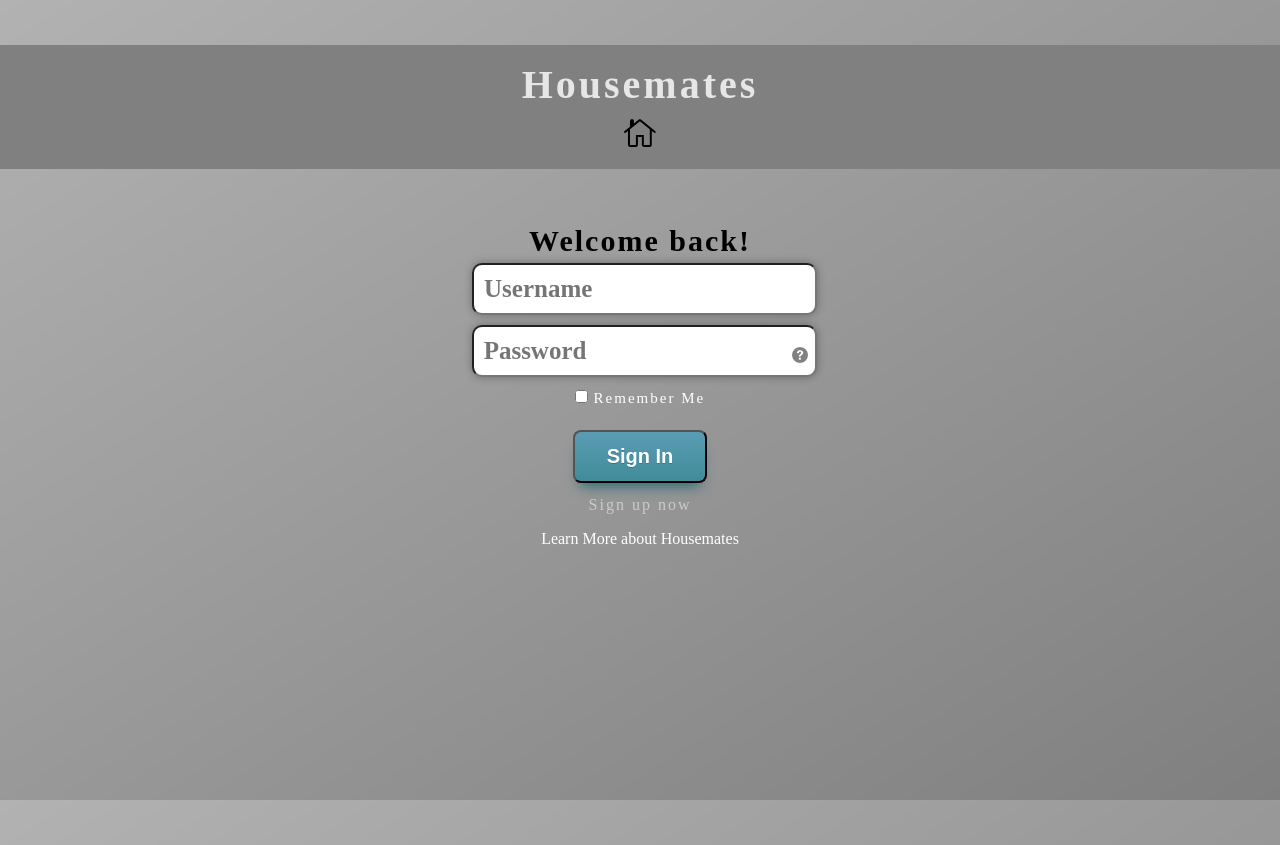
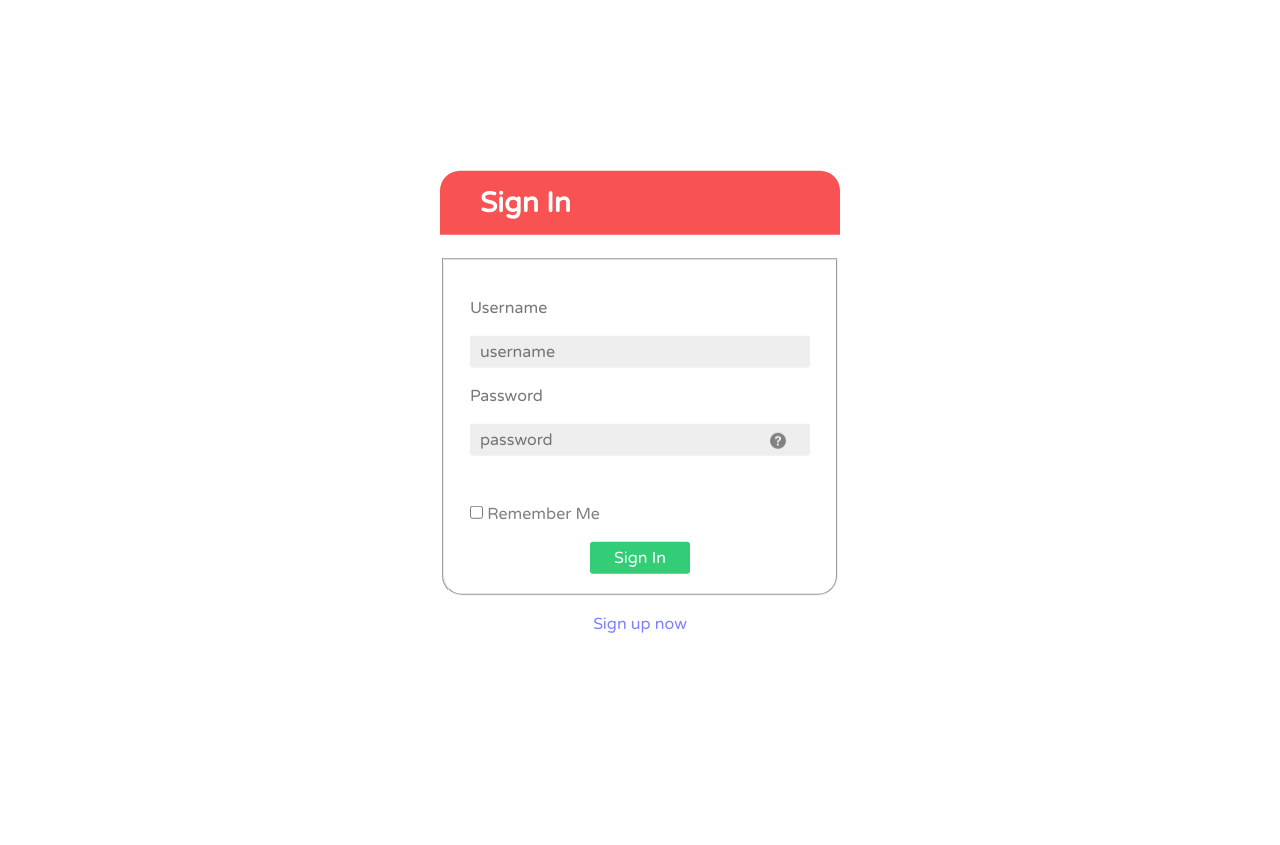
Before and after one commit to Radahika/pear, a Flask app: page /login in a window 1280 px wide. After the commit the page ends 633 px from the top, so only its background shows below. Run offline with Flask 2, Linux system fonts and the light colour scheme; parts of the project's set-up code (start-up, migrations or seed data) failed here and were passed over; some libraries are stand-ins or nearby versions.

Commit message:
newer login page. Style pink and white

```diff
--- /dev/null
+++ b/app/static/login_style.css
@@ -0,0 +1,137 @@
+$color: #000;
+$color-bg: #c0c0c0;
+
+/* ---------- FONTAWESOME ---------- */
+/* ---------- http://fortawesome.github.com/Font-Awesome/ ---------- */
+/* ---------- http://weloveiconfonts.com/ ---------- */
+
+@import url(http://weloveiconfonts.com/api/?family=fontawesome);
+
+/* ---------- ERIC MEYER'S RESET CSS ---------- */
+/* ---------- http://meyerweb.com/eric/tools/css/reset/ ---------- */
+
+@import url(http://meyerweb.com/eric/tools/css/reset/reset.css);
+
+/* ---------- FONTAWESOME ---------- */
+
+[class*="fontawesome-"]:before {
+  font-family: 'FontAwesome', sans-serif;
+}
+
+/* ---------- GENERAL ---------- */
+
+* {
+  box-sizing: border-box;
+
+  &:before,
+  &:after {
+    box-sizing: border-box;
+  }
+}
+
+body {
+	background: $color-bg;
+	color: $color;
+	font: 100%/1.5em "Varela Round", sans-serif;
+  margin: 0;
+}
+
+input {
+  background-image: none;
+  border: none;
+  font: 100%/1.5em "Varela Round", sans-serif;
+  margin: 0;
+  padding: 0;
+  transition: all .3s;
+}
+
+.container {
+  left: 50%;
+  position: fixed;
+  top: 50%;
+  transform: translate(-50%, -50%);
+}
+
+/* ---------- LOGIN ---------- */
+
+#login {
+	width: 400px;
+}
+
+#login h2 {
+	background: #f95252;
+	border-radius: 20px 20px 0 0;
+	color: #fff;
+	font-size: 28px;
+	padding: 20px 26px;
+}
+
+#login h2 span[class*="fontawesome-"] {
+	margin-right: 14px;
+}
+
+#login fieldset {
+	background: #fff;
+	border-radius: 0 0 20px 20px;
+	padding: 20px 26px;
+}
+
+#login fieldset p {
+	color: #777;
+	margin-bottom: 14px;
+}
+
+#login fieldset p:last-child {
+	margin-bottom: 0;
+}
+
+#login fieldset input {
+	border-radius: 3px;
+}
+
+#login fieldset input[type="username"], #login fieldset input[type="password"] {
+	background: #eee;
+	color: #777;
+	padding: 4px 10px;
+	width: 100%;
+}
+
+#login fieldset input[type="submit"] {
+	background: #33cc77;
+	color: #fff;
+	display: block;
+	margin: 0 auto;
+	padding: 4px 0;
+	width: 100px;
+}
+
+#login fieldset input[type="submit"]:hover {
+	background: #28ad63;
+}
+
+b.question_mark {
+  margin-left: 300px;
+  position: relative;
+  top: -37px;
+}
+
+
+.register {
+  text-align: center;
+  opacity: 0.5;
+  font-size: 16px;
+  font-family: "Varela Round", sans-serif;
+}
+
+li {
+  background-position: center;
+  text-align: center;
+  margin-left: auto;
+  margin-right: auto;
+  list-style:none;
+}
+
+a:visited, a:hover, a:link, a:active {
+  text-decoration: none;
+  color: blue;
+}
--- a/app/templates/login.html
+++ b/app/templates/login.html
@@ -1,40 +1,63 @@
-<!-- extend base layout -->
-{% extends "layout.html" %}
+<html lang="en-US">
+  <head>
 
-{% block content %}
-<br>
-    <div class="form-inputs">
-      <h1><b>Welcome back!</b></h1>
-        <form class="login-form" action="" method="post" name="login">
-          <p>
-            <span class="login-align"></span>
-            <span class="fontawesome-user"></span>
-            <input class="text_field" type="text" name="username" value="" placeholder="Username" data-required="required">
-          </p>
-            <span class="fontawesome-lock"></span>
-            <input class="text_field" type="password" name="password" value="" placeholder="Password" data-required="required">
+    <meta charset="utf-8">
+
+    <title>Login</title>
+
+    <link rel="stylesheet" href="http://fonts.googleapis.com/css?family=Varela+Round">
+    <link rel="stylesheet" href="{{ url_for('static', filename='login_style.css')}}">
+    <link rel="shortcut icon" type="image/x-icon" href="favicon.ico" >
+
+    <!--[if lt IE 9]>
+  <script src="http://html5shiv.googlecode.com/svn/trunk/html5.js"></script>
+ <![endif]-->
+
+  </head>
+
+  <body>
+
+    <div class="container">
+
+      <div id="login">
+
+        <h2><span class="fontawesome-lock"></span>Sign In</h2>
+
+        <form action="#" method="POST">
+
+          <fieldset>
+
+            <p><label for="username">Username</label></p>
+            <p><input type="username" id="username" name="username" value="" placeholder="username" data-required="required"></p>
+
+            <p><label for="password">Password</label></p>
+            <p><input type="password" name="password" value="" id="password" placeholder="password" data-required="required"></p>
+
             <a href="{{ url_for('forgot_password') }}" class="forgot_password_link" tabindex="-1">
               <b class="question_mark">
                 <img src="{{ url_for('static', filename='question.png') }}" alt="question mark icon"/>
               </b>
             </a>
-          {{ form.hidden_tag() }}
-          <p>
+
+            {{ form.hidden_tag() }}
+            <p>
             {{ form.remember_me }}
-                <font color="white">Remember Me</font>
-          </p>
-          <p>
-              <input type="submit" value="Sign In" class="loginButton">
-          </p>
+            <font color="grey">Remember Me</font>
+            </p>
+
+            <p><input type="submit" value="Sign In"></p>
+
+          </fieldset>
+
         </form>
         <p class="register">
             <a href="{{ url_for('register') }}">Sign up now</a>
         </p>
-  </div>
 
-  <p class="jump"><a  href="#learn_more">Learn More about Housemates</a>
 
-  <a name="learn_more">
-{% endblock %}
+      </div> <!-- end login -->
 
-<a href="#" class="loginButton">turquoise</a>
+    </div>
+
+  </body>
+</html>
```
